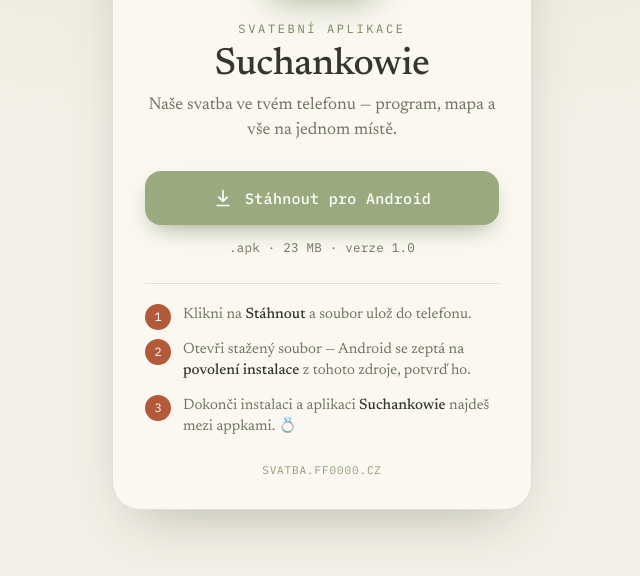
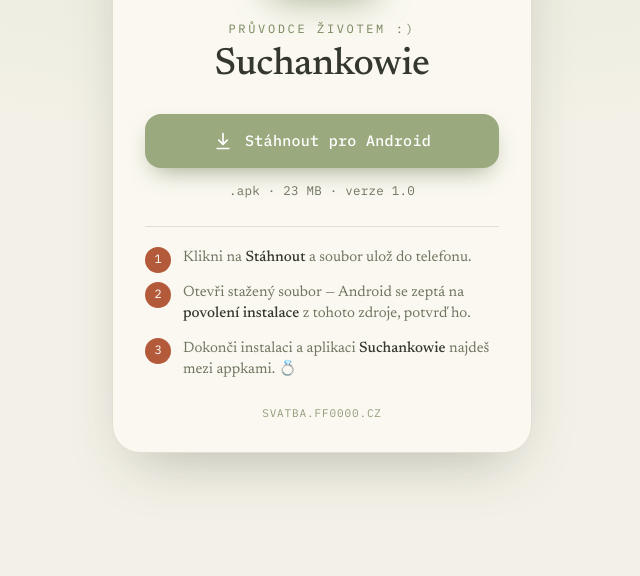
Before and after one commit to vojtech-cerveny/wedding-web-t-v, a plain HTML site: page public/index.html in a window 1280 px wide. Shown: the part 208-784 px from the top of the page, without its empty margins (318-958 px from the left). Drawn offline with Linux system fonts and the light colour scheme.

Commit message:
Update index.html: change eyebrow text to "Průvodce životem :)" and remove subtitle content for a cleaner presentation.

```diff
--- a/public/index.html
+++ b/public/index.html
@@ -184,9 +184,9 @@
   <main class="card">
     <img class="logo" src="/icon.png" alt="Logo aplikace Suchankowie" width="132" height="132" fetchpriority="high" decoding="async" />
 
-    <p class="eyebrow">Svatební aplikace</p>
+    <p class="eyebrow">Průvodce životem :)</p>
     <h1>Suchankowie</h1>
-    <p class="subtitle">Naše svatba ve tvém telefonu — program, mapa a vše na jednom místě.</p>
+    <p class="subtitle"></p>
 
     <a class="download" href="/svatebni.apk" download="suchankowie.apk">
       <svg width="20" height="20" viewBox="0 0 24 24" fill="none" stroke="currentColor" stroke-width="2" stroke-linecap="round" stroke-linejoin="round" aria-hidden="true">
```
